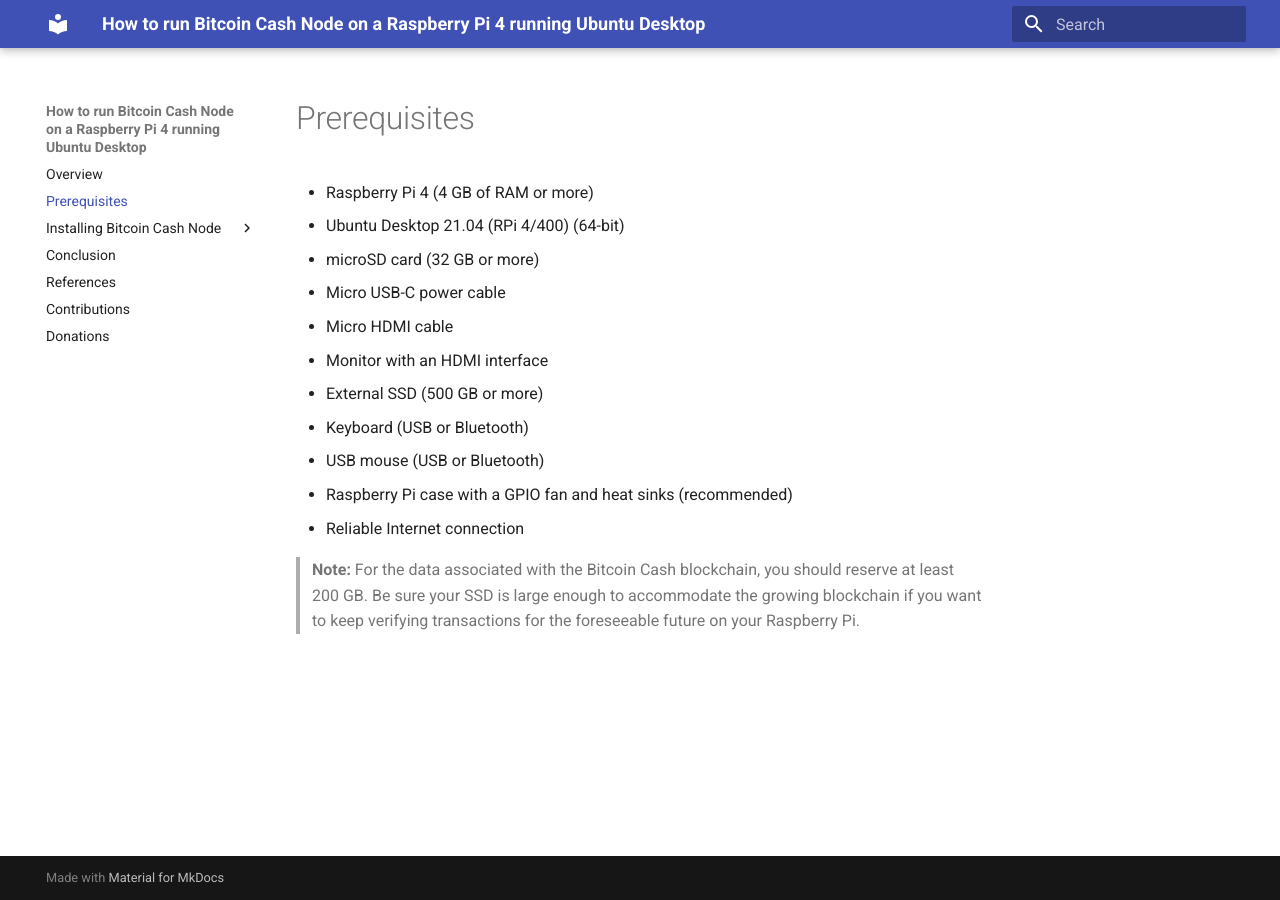
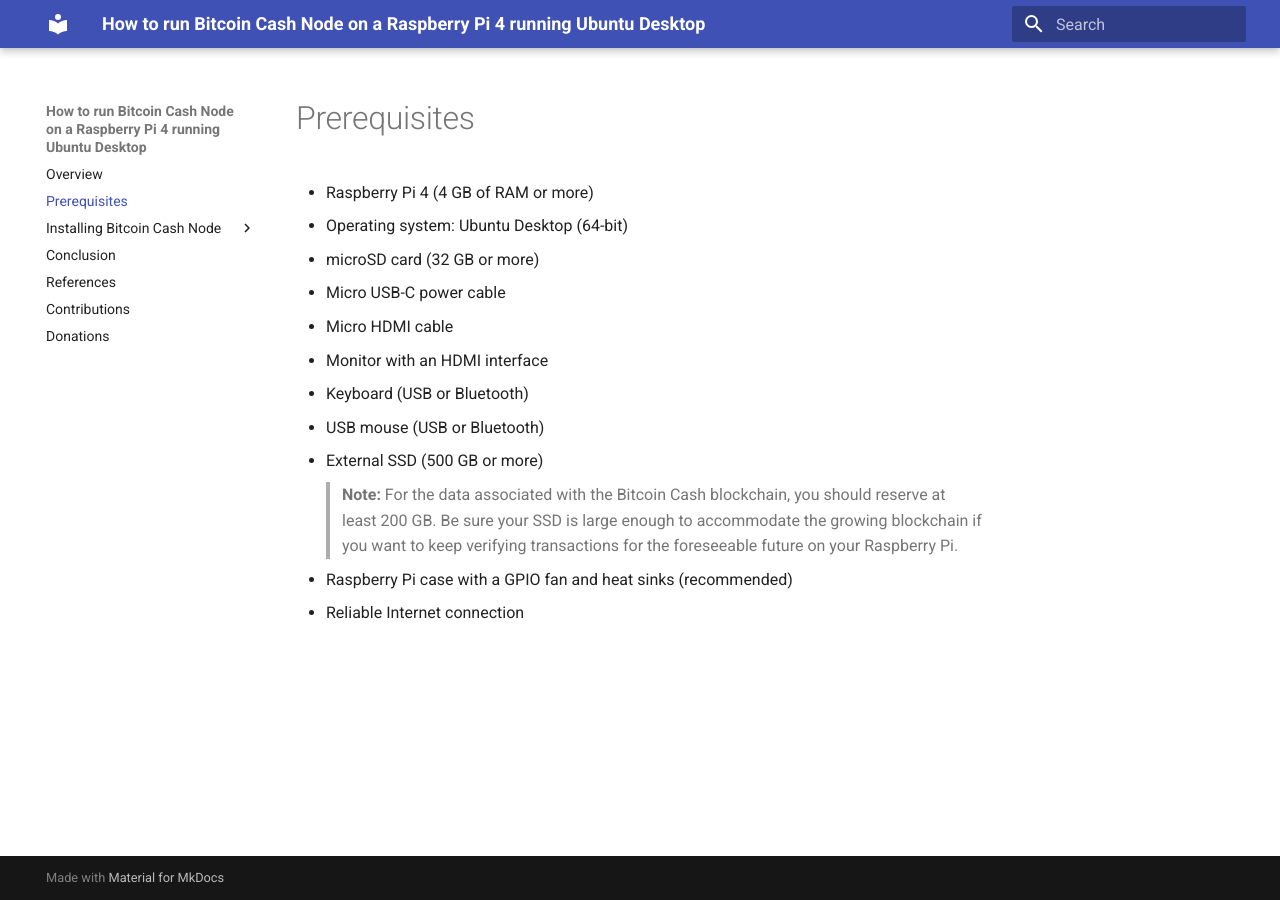
Before and after one commit to josh-wong/bitcoin-cash-node-on-raspberry-pi, an MkDocs documentation site: the page built from docs/installation-and-setup/01_prerequisites.md, in a window 1280 px wide. Built offline with MkDocs 1.6.1 and Material for MkDocs 9.7.7, drawn with Linux system fonts in a browser that asks for light colours.

Commit message:
Fixed formatting

```diff
--- a/docs/installation-and-setup/01_prerequisites.md
+++ b/docs/installation-and-setup/01_prerequisites.md
@@ -1,15 +1,14 @@
 # Prerequisites
 
 - Raspberry Pi 4 (4 GB of RAM or more)
-  - Ubuntu Desktop 21.04 (RPi 4/400) (64-bit)
-  - microSD card (32 GB or more)
-  - Micro USB-C power cable
-  - Micro HDMI cable
-  - Monitor with an HDMI interface
-  - External SSD (500 GB or more)
-  - Keyboard (USB or Bluetooth)
-  - USB mouse (USB or Bluetooth)
-  - Raspberry Pi case with a GPIO fan and heat sinks (recommended)
+  - Operating system: Ubuntu Desktop (64-bit)
+- microSD card (32 GB or more)
+- Micro USB-C power cable
+- Micro HDMI cable
+- Monitor with an HDMI interface
+- Keyboard (USB or Bluetooth)
+- USB mouse (USB or Bluetooth)
+- External SSD (500 GB or more)
+  > **Note:** For the data associated with the Bitcoin Cash blockchain, you should reserve at least 200 GB. Be sure your SSD is large enough to accommodate the growing blockchain if you want to keep verifying transactions for the foreseeable future on your Raspberry Pi.
+- Raspberry Pi case with a GPIO fan and heat sinks (recommended)
 - Reliable Internet connection
-
-> **Note:** For the data associated with the Bitcoin Cash blockchain, you should reserve at least 200 GB. Be sure your SSD is large enough to accommodate the growing blockchain if you want to keep verifying transactions for the foreseeable future on your Raspberry Pi.
```
Also changed, not shown: README.md (+1 -1 lines).
